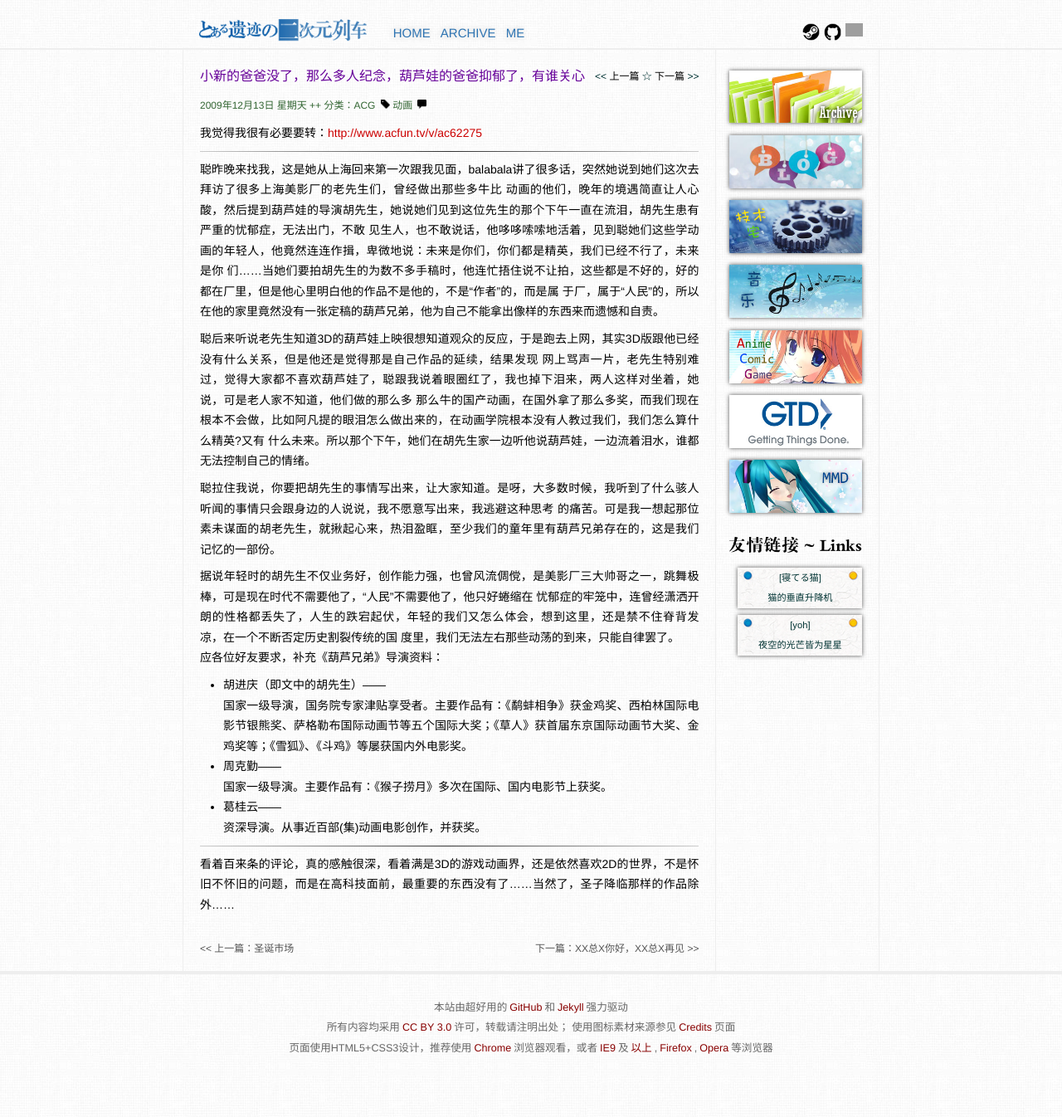
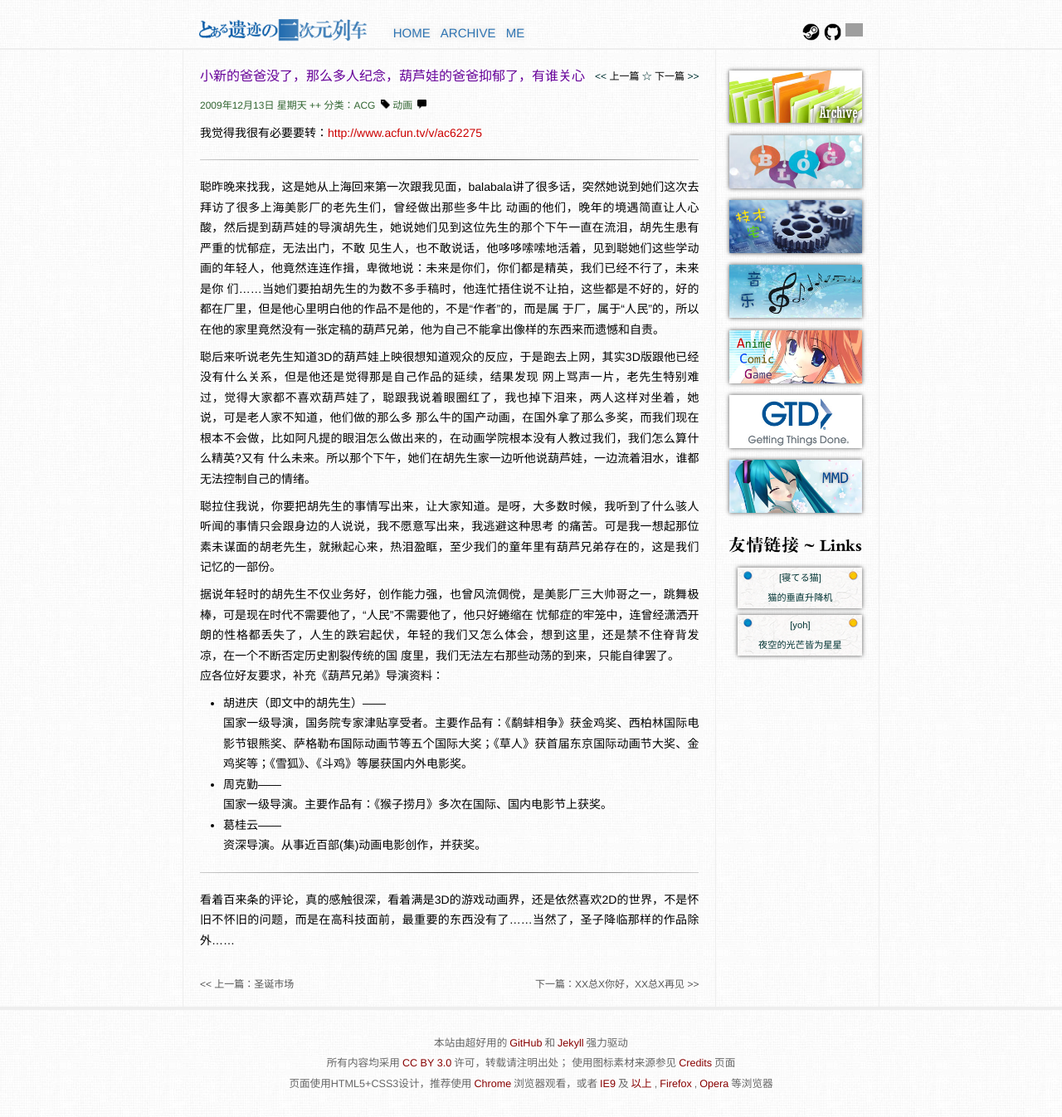
Before and after one commit to SoraNoIseki/soranoiseki.github.io, a Jekyll site: the page built from _posts/2009-12-13-post.md, in a window 1280 px wide. Shown: the whole page at 83% size. Built offline with Jekyll 4.4.1, drawn with Linux system fonts in a browser that asks for light colours; comment, search, counter and statistics services are not loaded; before the commit the page ends 1303 px from its top, so only the background shows below that; grey boxes are pictures that could not be loaded.

Commit message:
分割线样式修改

```diff
--- a/assets/css/main.css
+++ b/assets/css/main.css
@@ -57,7 +57,7 @@ hr {
 	background-image:    -moz-linear-gradient(left, #ccc, #333, #ccc);
 	background-image:     -ms-linear-gradient(left, #ccc, #333, #ccc);
 	background-image:      -o-linear-gradient(left, #ccc, #333, #ccc);
-	margin: 10px 0 8px 0;
+	margin: 20px 0;
 }
 hr: before {
 	display: block;
```
